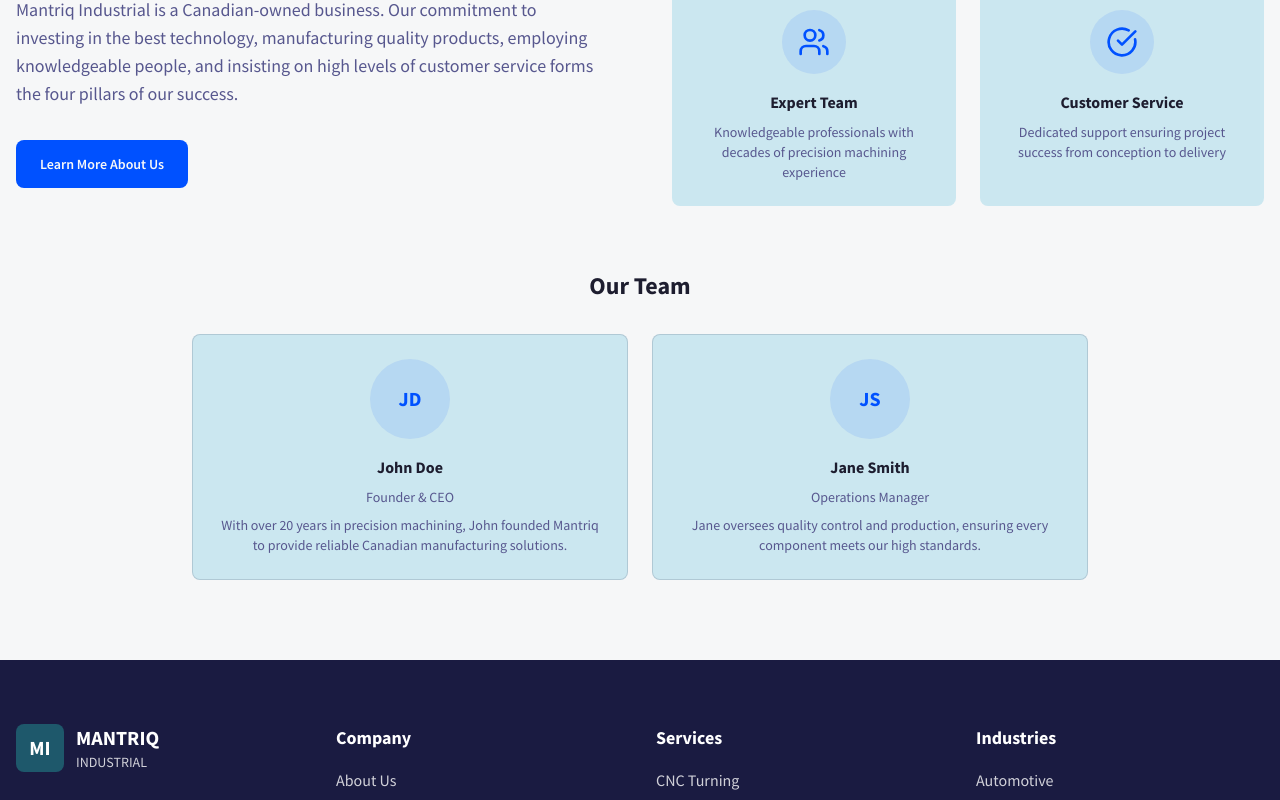
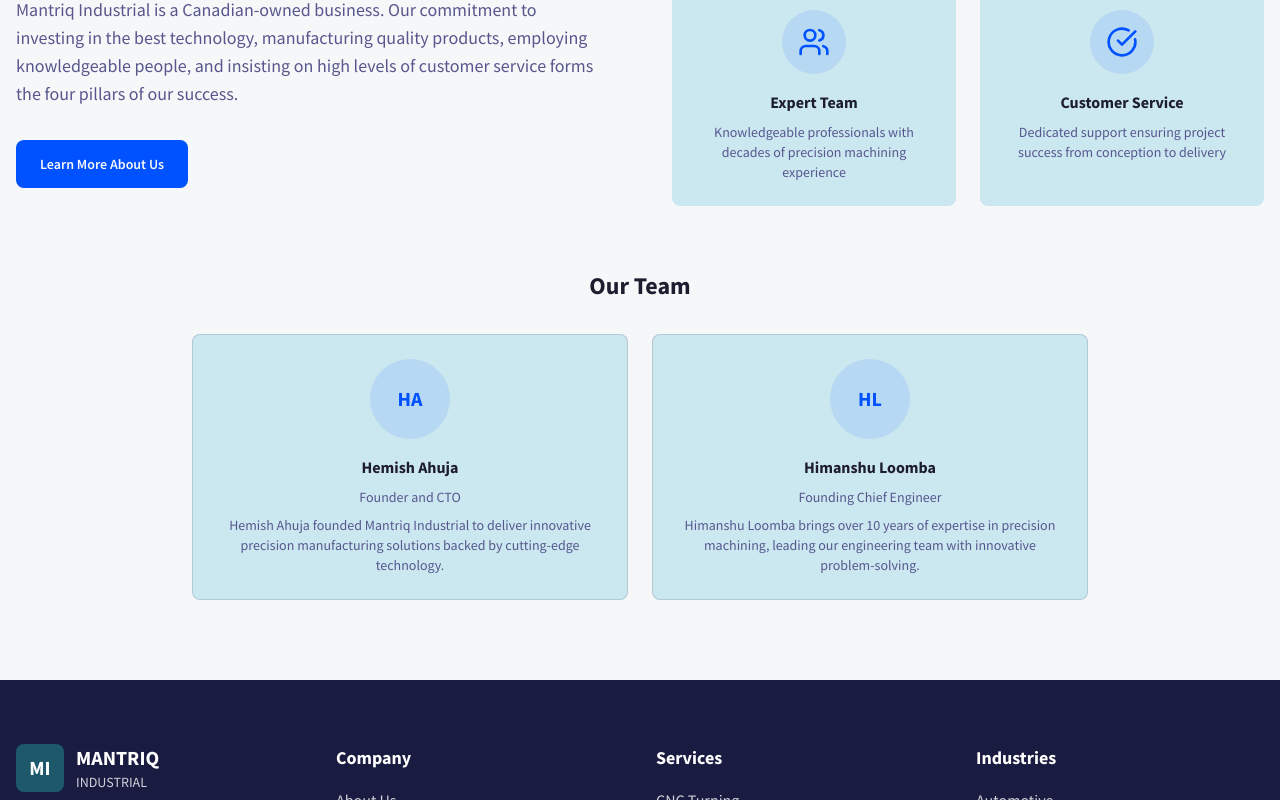
Before and after one commit to Hemishahuja/Mantriq-Industrial-Website, a React (Vite) app: page /about in a window 1280 px wide. Shown: the part 466-1266 px from the top of the page. Built offline with nearby package versions, Linux system fonts and the light colour scheme.

Commit message:
Update About.tsx

```diff
--- a/src/components/About.tsx
+++ b/src/components/About.tsx
@@ -37,7 +37,7 @@
               About Mantriq Industrial
             </h2>
 
-            <div className="text-lg text-muted-foreground mb-8 space-y-4">
+            <div className="text-base sm:text-lg text-muted-foreground mb-8 space-y-4">
               <p className="font-semibold text-foreground animate-fade-in stagger-1 t-fade ease-lift">
                 <strong>Mantriq Industrial has been providing high-quality precision engineering services
                 to diverse Canadian industries, delivering components that perform in demanding environments.</strong>
@@ -66,7 +66,7 @@
 
           {/* Right Content - Four Pillars */}
             <div className="animate-slide-in-right">
-              <h3 className="text-2xl font-bold text-foreground mb-8 text-center stagger-0 t-lift ease-lift">
+              <h3 className="text-xl sm:text-2xl font-bold text-foreground mb-8 text-center stagger-0 t-lift ease-lift">
                 Four Pillars to Our Success
               </h3>
 
@@ -76,8 +76,8 @@
                     key={index}
                     className={cn(`glass-strong hover-lift hover-glow hover-scale animate-scale-in ease-lift stagger-${index + 1}`)}
                   >
-                    <CardContent className="p-6 text-center">
-                      <div className="w-16 h-16 bg-primary/10 rounded-full flex items-center justify-center mx-auto mb-4 micro-lift hover-scale t-lift animate-pulse-glow">
+                    <CardContent className="p-4 sm:p-6 text-center">
+                      <div className="w-12 h-12 sm:w-16 sm:h-16 bg-primary/10 rounded-full flex items-center justify-center mx-auto mb-4 micro-lift hover-scale t-lift animate-pulse-glow">
                         <div className="text-primary">
                           {pillar.icon}
                         </div>
@@ -99,28 +99,28 @@
       {/* Team Section - Full width below */}
       <div className="mt-16 px-4">
         <div className="container mx-auto">
-          <h3 className="text-2xl font-bold text-foreground mb-8 text-center stagger-5 t-lift ease-lift">
+          <h3 className="text-xl sm:text-2xl font-bold text-foreground mb-8 text-center stagger-5 t-lift ease-lift">
             Our Team
           </h3>
           <div className="grid grid-cols-1 md:grid-cols-2 gap-6 max-w-4xl mx-auto">
             <Card className="hover-lift hover-glow hover-scale animate-scale-in ease-lift stagger-6">
-              <CardContent className="p-6 text-center">
-                <div className="w-20 h-20 rounded-full bg-primary/10 flex items-center justify-center mx-auto mb-4 micro-lift hover-scale t-lift">
-                  <div className="text-primary font-bold text-xl">JD</div>
+              <CardContent className="p-4 sm:p-6 text-center">
+                <div className="w-16 h-16 sm:w-20 sm:h-20 rounded-full bg-primary/10 flex items-center justify-center mx-auto mb-4 micro-lift hover-scale t-lift">
+                  <div className="text-primary font-bold text-lg sm:text-xl">HA</div>
                 </div>
-                <h4 className="font-bold text-foreground mb-2">John Doe</h4>
-                <p className="text-sm text-muted-foreground mb-2">Founder & CEO</p>
-                <p className="text-sm text-muted-foreground">With over 20 years in precision machining, John founded Mantriq to provide reliable Canadian manufacturing solutions.</p>
+                <h4 className="font-bold text-foreground mb-2">Hemish Ahuja</h4>
+                <p className="text-sm text-muted-foreground mb-2">Founder and CTO</p>
+                <p className="text-xs sm:text-sm text-muted-foreground">Hemish Ahuja founded Mantriq Industrial to deliver innovative precision manufacturing solutions backed by cutting-edge technology.</p>
               </CardContent>
             </Card>
             <Card className="hover-lift hover-glow hover-scale animate-scale-in ease-lift stagger-7">
-              <CardContent className="p-6 text-center">
-                <div className="w-20 h-20 rounded-full bg-primary/10 flex items-center justify-center mx-auto mb-4 micro-lift hover-scale t-lift">
-                  <div className="text-primary font-bold text-xl">JS</div>
+              <CardContent className="p-4 sm:p-6 text-center">
+                <div className="w-16 h-16 sm:w-20 sm:h-20 rounded-full bg-primary/10 flex items-center justify-center mx-auto mb-4 micro-lift hover-scale t-lift">
+                  <div className="text-primary font-bold text-lg sm:text-xl">HL</div>
                 </div>
-                <h4 className="font-bold text-foreground mb-2">Jane Smith</h4>
-                <p className="text-sm text-muted-foreground mb-2">Operations Manager</p>
-                <p className="text-sm text-muted-foreground">Jane oversees quality control and production, ensuring every component meets our high standards.</p>
+                <h4 className="font-bold text-foreground mb-2">Himanshu Loomba</h4>
+                <p className="text-sm text-muted-foreground mb-2">Founding Chief Engineer</p>
+                <p className="text-xs sm:text-sm text-muted-foreground">Himanshu Loomba brings over 10 years of expertise in precision machining, leading our engineering team with innovative problem-solving.</p>
               </CardContent>
             </Card>
           </div>
```
